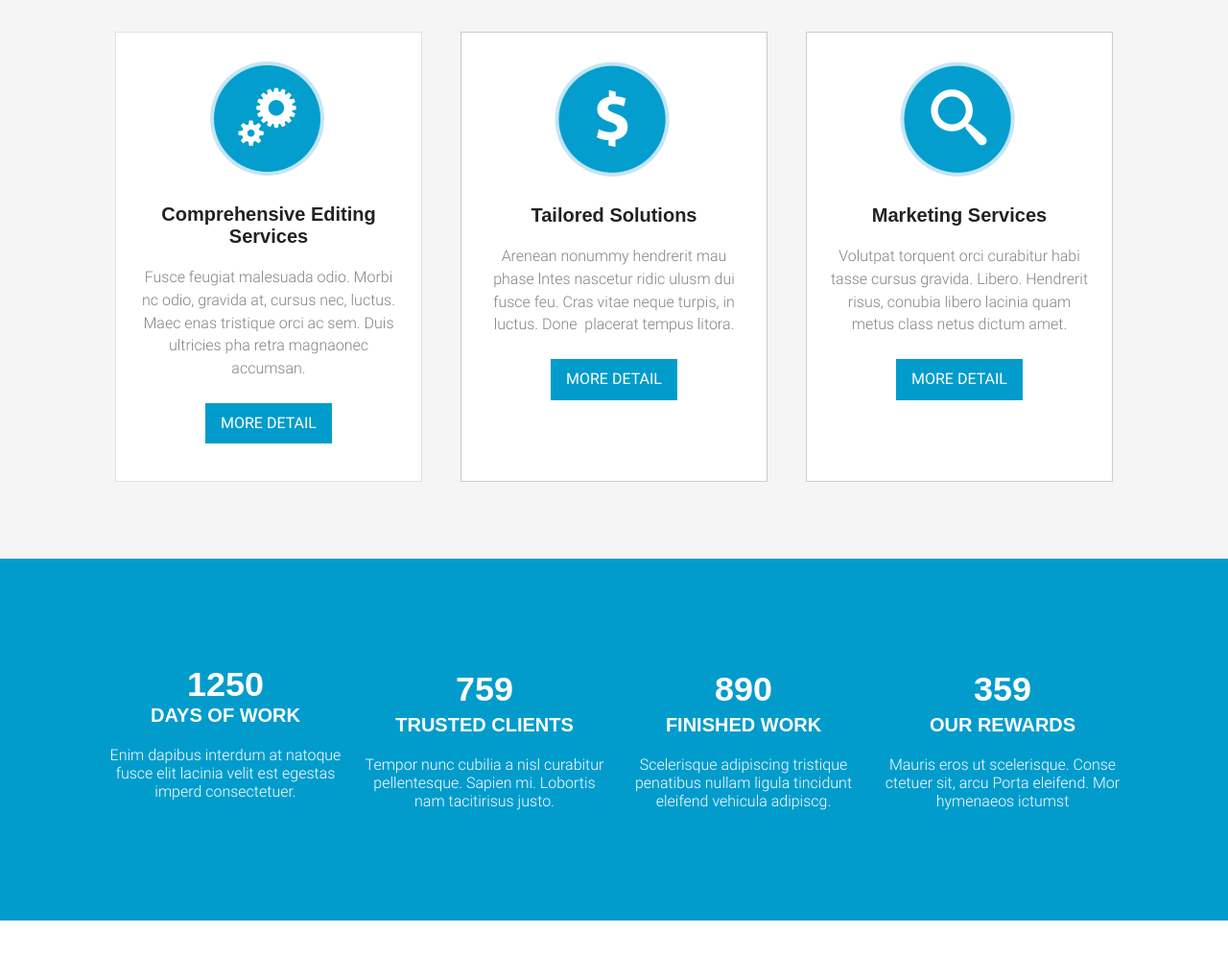
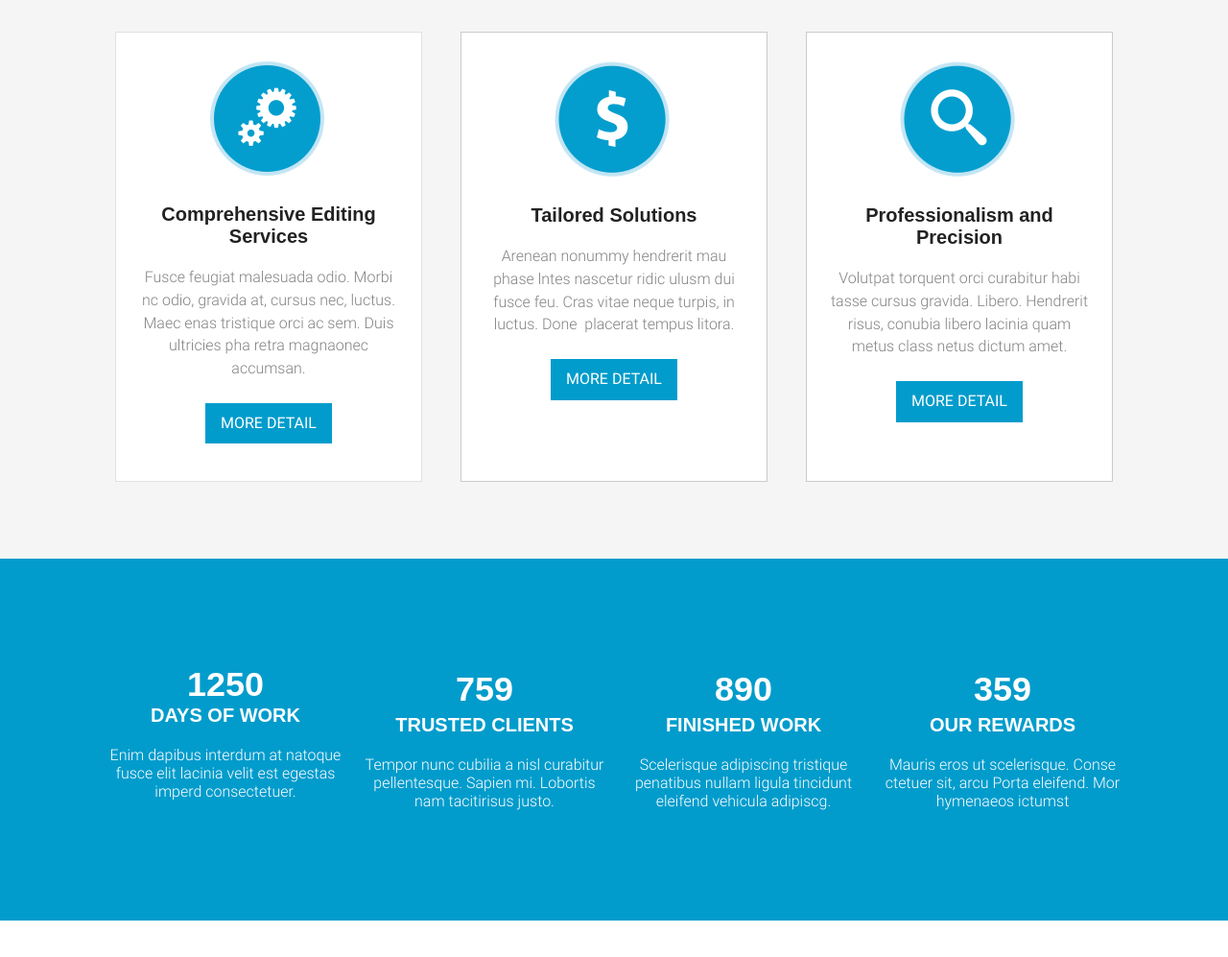
Before and after one commit to davideziefule/davideziefule.github.io, a plain HTML site: page home.html in a window 1280 px wide. Shown: the part 1266-2263 px from the top of the page at 96% size. Drawn offline with Linux system fonts and the light colour scheme.

Commit message:
Update home.html

```diff
--- a/home.html
+++ b/home.html
@@ -187,7 +187,7 @@ CorpOne
 <div class="post_column col-lg-4 col-md-6 col-sm-6 col-xs-12">
 <div class="ttr_Home_html_column13">
 <div style="height:0px;width:0px;overflow:hidden;-webkit-margin-top-collapse: separate;"></div>
-<div class="html_content"><p style="text-align:Center;"><span class="ttr_image" style="float:none;display:block;text-align:center;overflow:hidden;margin:0em 0em 2.14em 0em;"><span><img class="ttr_uniform" src="images/74.png" style="max-width:120px;max-height:120px;" /></span></span><span style="font-family:'Roboto Slab','Arial';font-weight:700;font-size:1.429em;color:rgba(34,34,34,1);">Marketing Services</span></p><p style="margin:1.43em 0em 0.36em 0em;text-align:Center;line-height:1.69014084507042;"><span style="font-family:'Roboto','Arial';font-weight:300;font-size:1.143em;color:rgba(131,131,131,1);">Volutpat torquent orci curabitur habi tasse cursus gravida. Libero. Hendrerit risus, conubia libero lacinia quam metus class netus dictum amet.</span></p><p style="margin:1.43em 0em 0.36em 0em;text-align:Center;line-height:1.69014084507042;"><span><span><a HREF="#" target="_self" class="btn btn-md btn-primary">more detail</a></span> </span></p></div>
+<div class="html_content"><p style="text-align:Center;"><span class="ttr_image" style="float:none;display:block;text-align:center;overflow:hidden;margin:0em 0em 2.14em 0em;"><span><img class="ttr_uniform" src="images/74.png" style="max-width:120px;max-height:120px;" /></span></span><span style="font-family:'Roboto Slab','Arial';font-weight:700;font-size:1.429em;color:rgba(34,34,34,1);">Professionalism and Precision</span></p><p style="margin:1.43em 0em 0.36em 0em;text-align:Center;line-height:1.69014084507042;"><span style="font-family:'Roboto','Arial';font-weight:300;font-size:1.143em;color:rgba(131,131,131,1);">Volutpat torquent orci curabitur habi tasse cursus gravida. Libero. Hendrerit risus, conubia libero lacinia quam metus class netus dictum amet.</span></p><p style="margin:1.43em 0em 0.36em 0em;text-align:Center;line-height:1.69014084507042;"><span><span><a HREF="#" target="_self" class="btn btn-md btn-primary">more detail</a></span> </span></p></div>
 <div style="height:0px;width:0px;overflow:hidden;-webkit-margin-top-collapse: separate;"></div>
 <div style="clear:both;"></div>
 </div>
```
